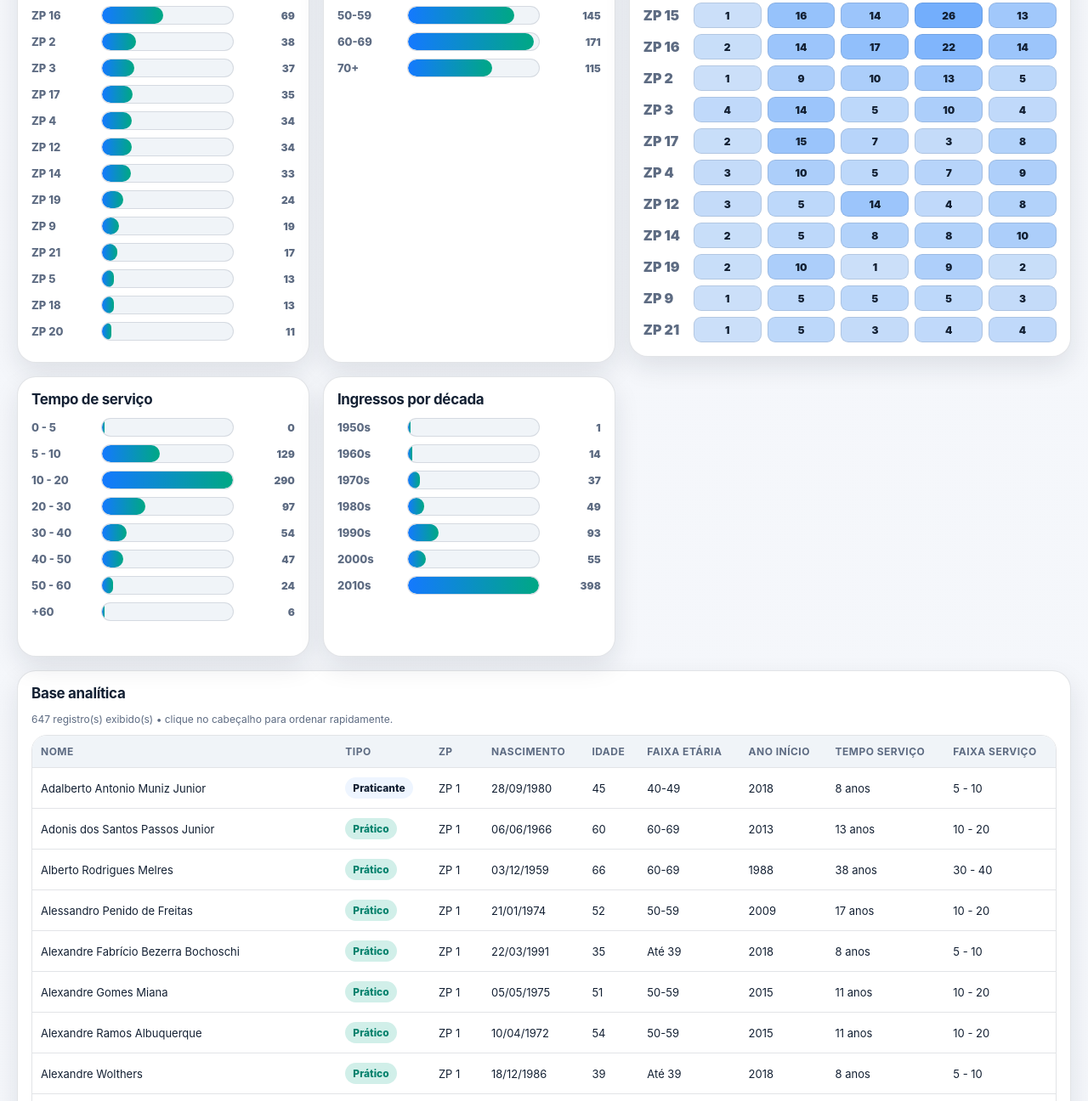
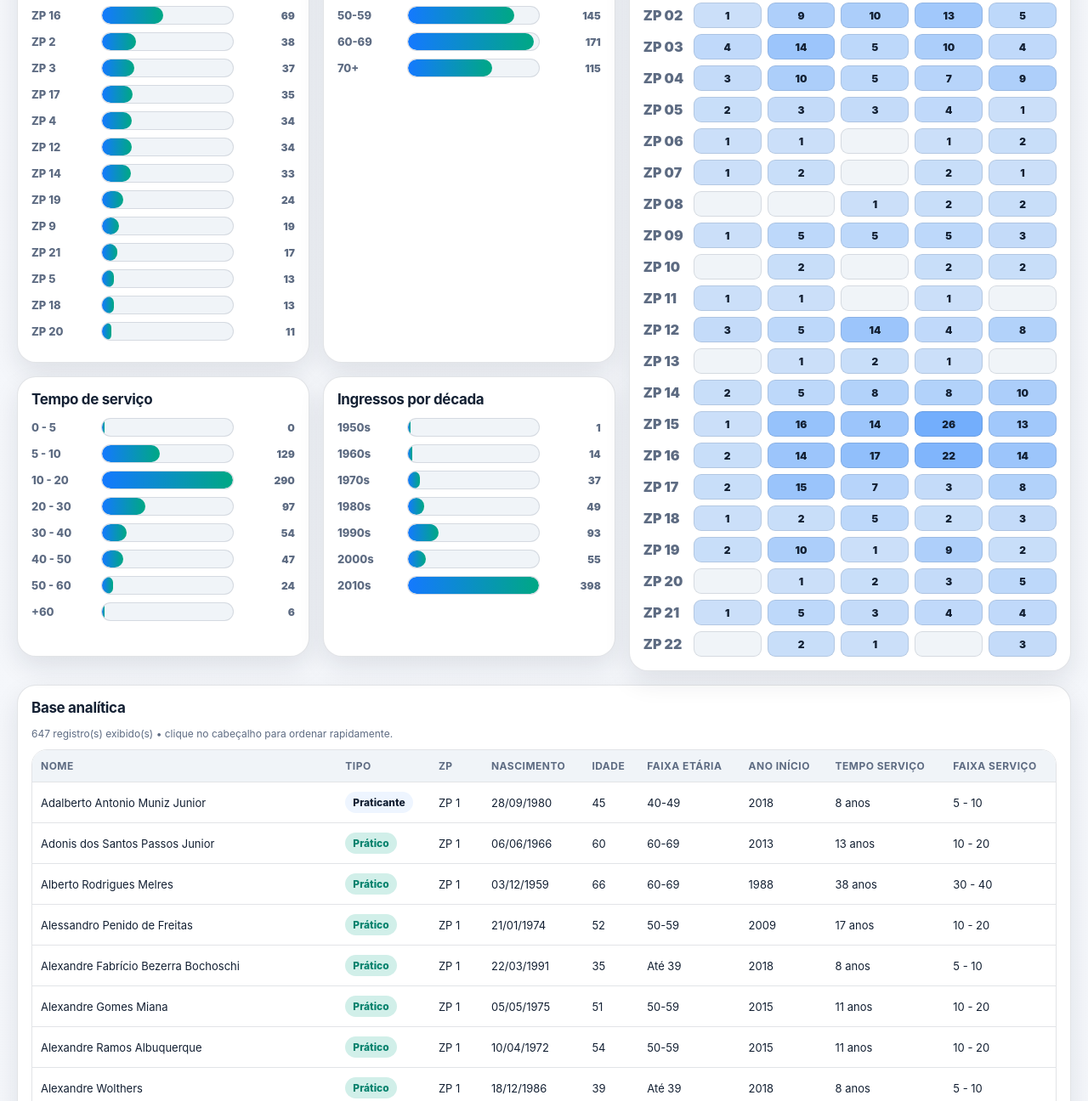
Before and after one commit to NevesPNG68/PILOTS, a plain HTML site: page index.html in a window 1280 px wide. Shown: the part 473-1769 px from the top of the page at 85% size. Drawn offline with Linux system fonts and the light colour scheme.

Commit message:
Refactor date setup and improve heatmap rendering

```diff
--- a/index.html
+++ b/index.html
@@ -183,9 +183,15 @@ function avgBy(rows, groupKey, valKey) {
   rows.forEach(r => { const v=r[valKey]; if(typeof v==='number'&&!Number.isNaN(v)) { const k=r[groupKey]; if(!m.has(k)) m.set(k,[]); m.get(k).push(v); } });
   return [...m.entries()].map(([label,vals])=>({label,value:avg(vals)}));
 }
+function localTodayISO() {
+  const today = new Date();
+  const y = today.getFullYear();
+  const m = String(today.getMonth() + 1).padStart(2, '0');
+  const d = String(today.getDate()).padStart(2, '0');
+  return `${y}-${m}-${d}`;
+}
 function setupControls() {
-  const today = new Date();
-  $('baseDate').value = today.toISOString().slice(0,10);
+  $('baseDate').value = localTodayISO();
   const zps = unique(RAW_DATA.map(r => r.zp));
   $('tipoFilter').innerHTML = '<option value="Todos">Todos</option><option>Prático</option><option>Praticante</option>';
   $('zpFilter').innerHTML = '<option value="Todas">Todas</option>' + zps.map(z=>`<option value="${z}">ZP ${z}</option>`).join('');
@@ -263,10 +269,10 @@ function renderCharts(rows) {
 }
 function renderInsights(rows) { return; }
 function renderHeatmap(rows) {
-  const zps = countBy(rows.filter(r=>r.tipo==='Prático'),'zp').sort((a,b)=>b.value-a.value).slice(0,12).map(x=>x.label);
-  const max = Math.max(1, ...zps.flatMap(z => AGE_BANDS.map(b => rows.filter(r=>r.zp==z && r.faixa_idade===b && r.tipo==='Prático').length)));
+  const zps = [...new Set(rows.filter(r=>r.tipo==='Prático').map(r=>Number(r.zp)))].sort((a,b)=>a-b);
+  const max = Math.max(1, ...zps.flatMap(z => AGE_BANDS.map(b => rows.filter(r=>Number(r.zp)===z && r.faixa_idade===b && r.tipo==='Prático').length)));
   let html = `<div class="heat-row"><div></div>${AGE_BANDS.map(b=>`<div class="heat-head">${b}</div>`).join('')}</div>`;
-  html += zps.map(z=>`<div class="heat-row"><div class="heat-zp">ZP ${z}</div>${AGE_BANDS.map(b=>{ const v=rows.filter(r=>r.zp==z && r.faixa_idade===b && r.tipo==='Prático').length; const alpha = v? (0.15 + (v/max)*0.75) : 0; return `<div class="heat-cell" style="background:color-mix(in srgb, var(--accent) ${Math.round(alpha*100)}%, var(--surface2));">${v||''}</div>`; }).join('')}</div>`).join('');
+  html += zps.map(z=>`<div class="heat-row"><div class="heat-zp">ZP ${String(z).padStart(2,'0')}</div>${AGE_BANDS.map(b=>{ const v=rows.filter(r=>Number(r.zp)===z && r.faixa_idade===b && r.tipo==='Prático').length; const alpha = v? (0.15 + (v/max)*0.75) : 0; return `<div class="heat-cell" style="background:color-mix(in srgb, var(--accent) ${Math.round(alpha*100)}%, var(--surface2));">${v||''}</div>`; }).join('')}</div>`).join('');
   $('heatmap').innerHTML = html || '<div class="small">Sem dados.</div>';
 }
 function renderTable(rows) {
```
